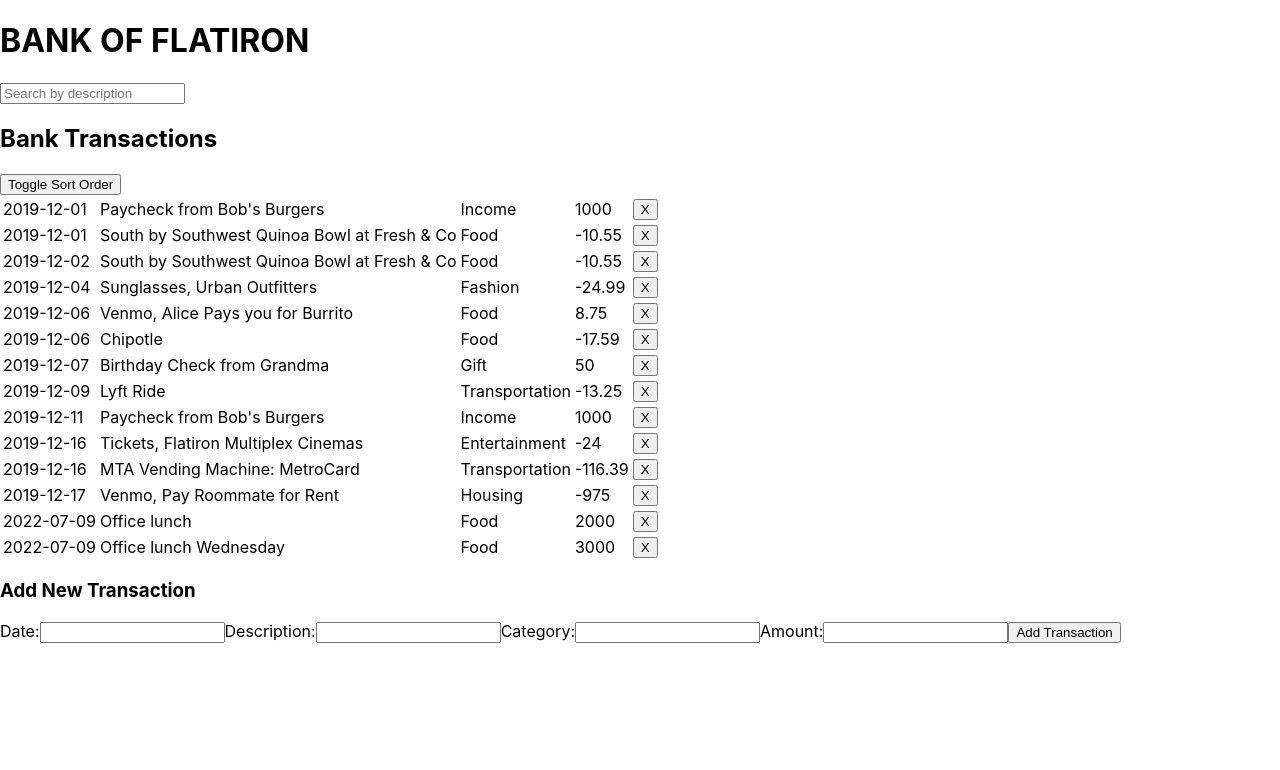
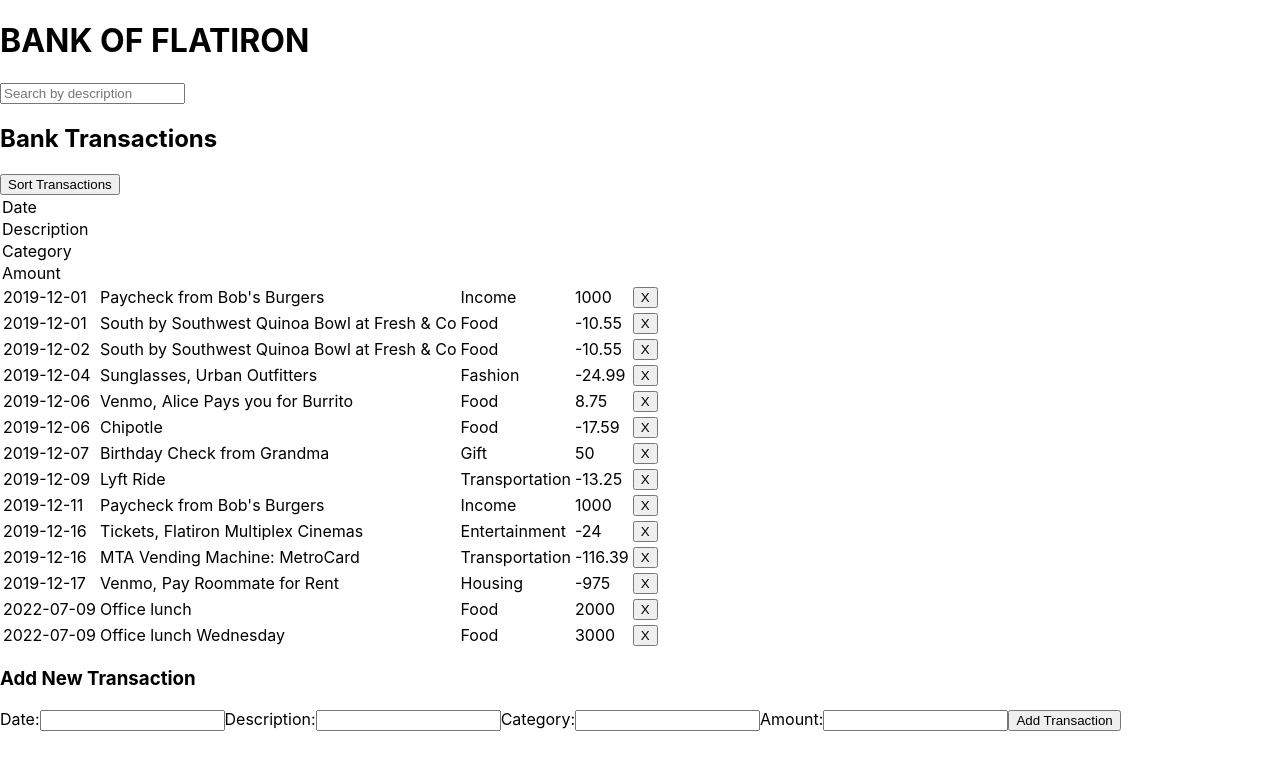
Before and after one commit to BriannaFaith/Bank-of-Flatiron, a React (Create React App) app: page / in a window 1280 px wide. Shown: the top 770 px of the page. Built offline with nearby package versions, Linux system fonts and the light colour scheme; data requests are answered from the project's data file.

Commit message:
table element

```diff
--- a/src/App.js
+++ b/src/App.js
@@ -1,46 +1,51 @@
+//importing useState, useEffect hooks and components
 import React, { useState, useEffect } from "react";
 import SearchBar from "./SearchBar";
 import TransactionForm from "./TransactionForm";
 import TransactionTable from "./TransactionTable";
 
+//main component
 function App() {
-  const [transactions, setTransactions] = useState([]);
+  const [transactions, setTransactions] = useState([]); // useState to manage and update the variables
   const [searchItem, setSearchItem] = useState('');
-  const [sortOrder, setSortOrder] = useState("asc"); // Default sorting order
+  const [sortOrder, setSortOrder] = useState("asc");
 
+  // useEffect hook to fetch transactions when the component mounts
   useEffect(() => {
     fetchTransactions();
   }, []);
 
+  //fetchTransactions to fetch data ffrom the server
   const fetchTransactions = () => {
     console.log('Fetching transactions...')
     fetch("http://localhost:3000/transactions")
       .then((response) => response.json())
       .then((data) => {
         console.log('Fetched transactions:' , data)
-        setTransactions(data);
+        setTransactions(data);//updates
       })
       .catch((error) => {
         console.error("Error fetching transactions", error);
       });
   };
 
+  // addTranscation to add a new transaction
   const addTransaction = (newTransaction) => {
     newTransaction = { ...newTransaction, id: transactions.length + 1 };
     setTransactions([...transactions, newTransaction]);
   };
-
+// delete a transaction
   const deleteTransaction = (transactionId) => {
     const updatedTransactions = transactions.filter(
       (transaction) => transaction.id !== transactionId
     );
     setTransactions(updatedTransactions);
   };
-
+// filter transactions based on search item
   const filterTransactions = transactions.filter((transaction) =>
     transaction.description.toLowerCase().includes(searchItem.toLowerCase())
   );
-
+// sort transaction
   const sortTransactions = (transactionsToSort) => {
     return transactionsToSort.sort((a, b) => {
       if (sortOrder === "asc") {
@@ -50,23 +55,24 @@
       }
     });
   };
-
+// handles the toggling of sorting order
   const handleSortChange = () => {
     // Toggle the sorting order between 'asc' and 'desc'
     setSortOrder((prevOrder) => (prevOrder === "asc" ? "desc" : "asc"));
   };
-
+// handling changes in the search term
   const handleFilterChange = (searchTerm) => {
     setSearchItem(searchTerm);
   };
 
+  //Rendering
   return (
     <div>
       <h1>BANK OF FLATIRON</h1>
       <SearchBar onSearch={handleFilterChange} />
       <div>
         <h2>Bank Transactions</h2>
-        <button onClick={handleSortChange}>Toggle Sort Order</button>
+        <button onClick={handleSortChange}>Sort Transactions</button>
         <TransactionTable transactions={sortTransactions(filterTransactions)} onDeleteTransaction={deleteTransaction} />
         <TransactionForm onAddTransaction={addTransaction} />
       </div>
--- a/src/TransactionTable.js
+++ b/src/TransactionTable.js
@@ -1,11 +1,15 @@
 import React from "react";
 
 function TransactionTable({ transactions = [], onDeleteTransaction, onSortTransactions }) {
-  // Assuming you have a state variable for sorting, you can use it in the sortedTransactions array
+
   const sortedTransactions = transactions;
 
   return (
     <table>
+        <thead>Date</thead>
+        <thead>Description</thead>
+        <thead>Category</thead>
+        <thead>Amount</thead>
 
       <tbody>
         {sortedTransactions.map((transaction) => (
```
